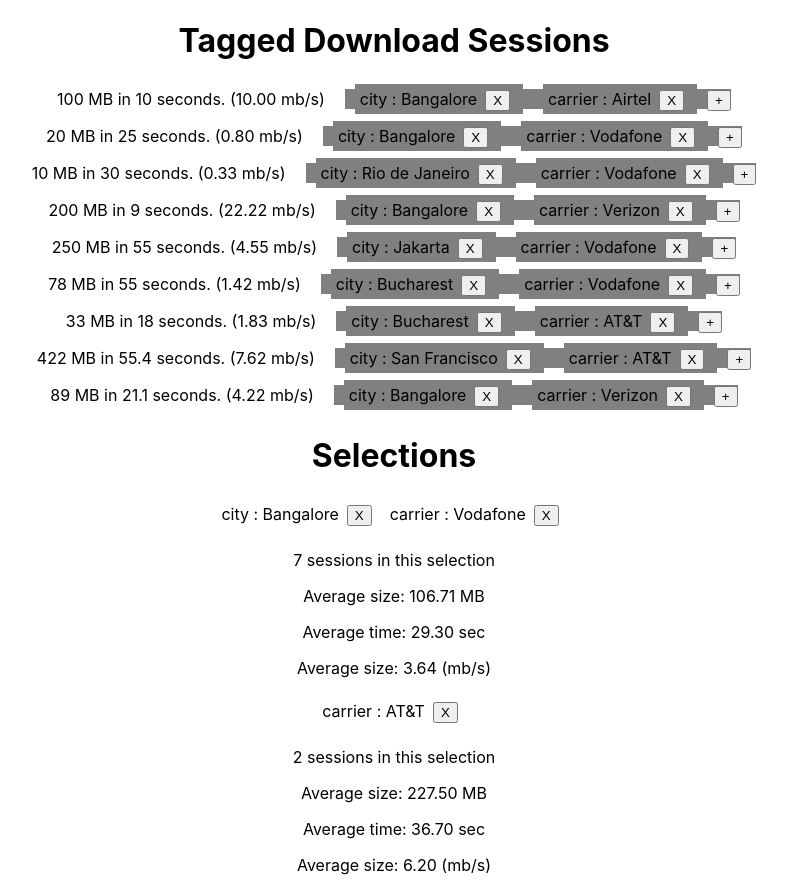
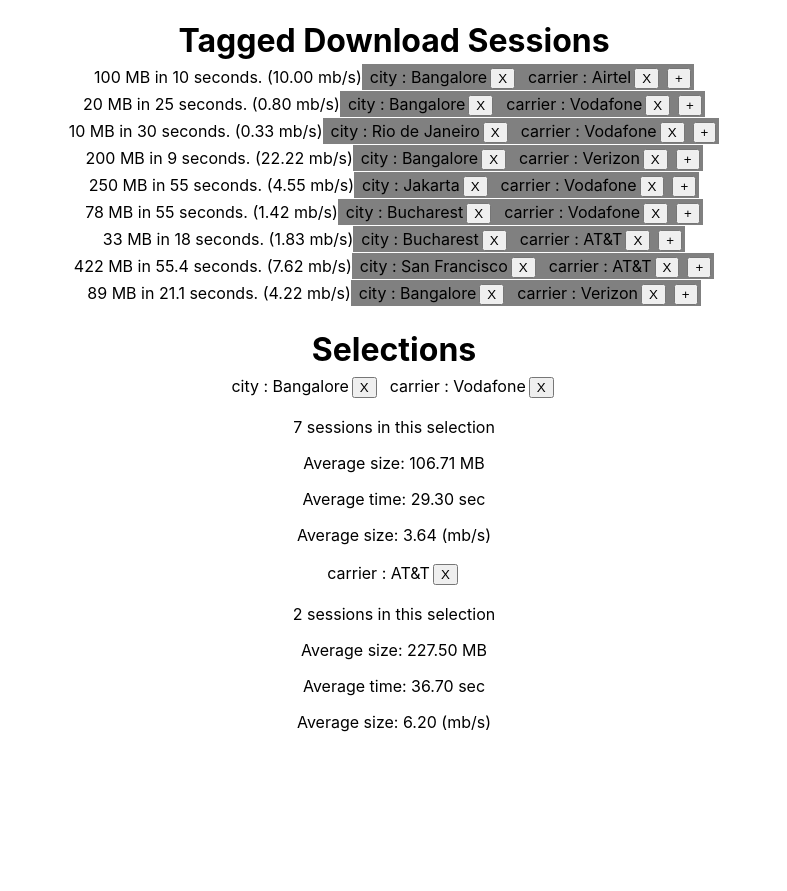
Before and after one commit to lfelberg/tag-selector, a React (Create React App) app: page / in a window 1280 px wide. Shown: the whole page, without its empty margins (246-1033 px from the left). After the commit the page ends 800 px from the top, so only its background shows below. Built offline with nearby package versions, Linux system fonts and the light colour scheme.

Commit message:
adding in more styling and capabilities

```diff
--- a/public/index.html
+++ b/public/index.html
@@ -5,7 +5,7 @@
     <link rel="shortcut icon" href="%PUBLIC_URL%/favicon.ico">
     <meta name="viewport" content="width=device-width, initial-scale=1, shrink-to-fit=no">
     <meta name="theme-color" content="#000000">
-    <title>React App</title>
+    <title>Headspin coding challenge</title>
   </head>
   <body>
     <noscript>
--- a/src/App.css
+++ b/src/App.css
@@ -1,3 +1,7 @@
 .App {
   text-align: center;
 }
+
+h1 {
+  margin-bottom: 5px;
+}
--- a/src/App.js
+++ b/src/App.js
@@ -9,17 +9,18 @@
     super(props);
     let { downloads, selections } = props;
     downloads = helpers.generateDownloadIds(downloads);
-    selections = helpers.generateSelectionsFromDownloads(selections, downloads);
+    const selsDls = helpers.generateSelectionsFromDownloads(selections, downloads);
     this.state = {
-      downloads,
-      selections,
+      ...selsDls,
       editType: '',
       editId: -1,
+      hoverId: -1,
     };
 
     this.removeTag = this.removeTag.bind(this);
     this.addTag = this.addTag.bind(this);
     this.add = this.add.bind(this);
+    this.changeHoverId = this.changeHoverId.bind(this);
   }
 
   add(editType, editId) {
@@ -42,6 +43,10 @@
     this.updateAndSetState(parent, id, tags);
   }
 
+  changeHoverId(hoverId) {
+    this.setState({ hoverId: `s${hoverId}` });
+  }
+
   updateAndSetState(parent, id, tags) {
     let { downloads, selections } = this.state;
 
@@ -51,17 +56,16 @@
       selections[id].tags = tags.concat();
     }
 
-    const selectionNew = helpers.updateSelections(selections, downloads);
+    const selsDls = helpers.updateSelections(selections, downloads);
     this.setState({
-      downloads,
-      selections: selectionNew,
+      ...selsDls,
       editType: '',
       editId: -1,
     });
   }
 
   render() {
-    const { downloads, selections, editType, editId } = this.state;
+    const { downloads, selections, editType, editId, hoverId } = this.state;
     let selection = '';
     if (selections !== null) {
       selection = (
@@ -70,6 +74,7 @@
           add={this.add}
           addTag={this.addTag}
           removeTag={this.removeTag}
+          changeHoverId={this.changeHoverId}
           editId={(editType === 'sess') ? editId : -1}
         />
       );
@@ -81,6 +86,7 @@
           removeTag={this.removeTag}
           addTag={this.addTag}
           add={this.add}
+          hoverId={hoverId}
           editId={(editType === 'dl') ? editId : -1}
         />
         {selection}
--- a/src/Selections.jsx
+++ b/src/Selections.jsx
@@ -1,7 +1,7 @@
 import React from 'react';
 import SelectionsListEntry from './SelectionsListEntry.jsx';
 
-const Selections = ({ selections, addTag, removeTag, add, editId }) => {
+const Selections = ({ selections, addTag, removeTag, add, editId, changeHoverId }) => {
   const selectionDownloads = selections.map((selection, i) =>
     (
       <SelectionsListEntry
@@ -10,6 +10,7 @@
         id={i}
         editId={editId}
         removeTag={removeTag}
+        changeHoverId={changeHoverId}
         addTag={addTag}
         add={add}
       />
--- a/src/SelectionsListEntry.jsx
+++ b/src/SelectionsListEntry.jsx
@@ -3,7 +3,15 @@
 import TagButton from './TagButton.jsx';
 import TagForm from './TagForm.jsx';
 
-const SelectionsListEntry = ({ selection, id, editId, removeTag, addTag, add }) => {
+const SelectionsListEntry = ({
+  selection,
+  id,
+  editId,
+  removeTag,
+  addTag,
+  add,
+  changeHoverId,
+}) => {
   if (selection.tags.length === 0) {
     return ('');
   }
@@ -24,7 +32,11 @@
   );
 
   return (
-    <div className="selection-entry">
+    <div
+      className="selection-entry"
+      onMouseEnter={() => changeHoverId(id)}
+      onMouseLeave={() => changeHoverId(-1)}
+    >
       {header}
       {editor}
       <SelectionsEntryStats selection={selection} />
--- a/src/TagButton.css
+++ b/src/TagButton.css
@@ -4,5 +4,5 @@
 }
 
 .tag-button button {
-  margin: 8px;
+  margin: 3px;
 }
--- a/src/Tagged.jsx
+++ b/src/Tagged.jsx
@@ -1,7 +1,7 @@
 import React from 'react';
 import TaggedListEntry from './TaggedListEntry.jsx';
 
-const Tagged = ({ downloads, editId, removeTag, addTag, add }) => {
+const Tagged = ({ downloads, hoverId, editId, removeTag, addTag, add }) => {
   const taggedDownloads = downloads.map((dl, i) =>
     (<TaggedListEntry
       download={dl}
@@ -9,6 +9,7 @@
       addTag={addTag}
       add={add}
       editId={editId}
+      hoverId={hoverId}
       id={i}
       key={i}
     />)
--- a/src/TaggedListEntry.css
+++ b/src/TaggedListEntry.css
@@ -1,9 +1,14 @@
+.tags {
+  background: grey;
+  padding: 3px;
+}
 .tagged-entry p, .tagged-entry div {
   display: inline;
-  margin: 10px;
+  margin-top: 5px;
   text-align: left;
 }
 
-.tagged-entry div {
-  background: grey;
+.selected {
+  border-left: yellow 8px solid;
+  padding-left: 4px;
 }
--- a/src/TaggedListEntry.jsx
+++ b/src/TaggedListEntry.jsx
@@ -3,8 +3,8 @@
 import TagForm from './TagForm.jsx';
 import './TaggedListEntry.css';
 
-const TaggedListEntry = ({ download, id, editId, removeTag, addTag, add }) => {
-  const { size, time, tags } = download;
+const TaggedListEntry = ({ download, id, editId, hoverId, removeTag, addTag, add }) => {
+  const { size, time, tags, selections } = download;
   const speed = size / time;
   const stats = `${size} MB in ${time} seconds. (${speed.toFixed(2)} mb/s)`;
   const tagButtons = tags.map((tag, i) =>
@@ -12,9 +12,11 @@
   );
 
   const editor = (id === editId) ? (<TagForm id={id} type="dl" addTag={addTag} />) : '';
+  const color = (hoverId in selections) ? (<div className="selected" />) : '';
 
   return (
     <div className="tagged-entry">
+      {color}
       <p>{stats}</p>
       <div className="tags">
         {tagButtons}
--- a/src/lib/helpers.js
+++ b/src/lib/helpers.js
@@ -20,20 +20,23 @@
   return helpers.generateSelectionsFromDownloads(selectionsNew, dls);
 }
 
-helpers.generateSelectionsFromDownloads = (selections, dls) => {
-  const selectionsNew = [];
-  selections.forEach((selection, i) => {
+helpers.generateSelectionsFromDownloads = (selectionsOld, dls) => {
+  const selections = [];
+  dls.forEach(dl => { dl.selections = {}; });
+
+  selectionsOld.forEach((selection, i) => {
     const tags = [];
     const downloads = [];
     selection.forEach(kVPair => tags.push(Object.assign({}, kVPair)));
     dls.forEach(dl => {
       if (helpers.isDownLoadInSelection(dl, tags)) {
         downloads.push(dl);
+        dl.selections[`s${i}`] = i;
       }
     });
-    selectionsNew.push({ tags, downloads })
+    selections.push({ tags, downloads })
   });
-  return selectionsNew;
+  return ({ selections, downloads: dls });
 };
 
 helpers.generateDownloadIds = (downloads) => {
```
Also changed, not shown: 1 other file (tests, documents, lock files or other folders).
